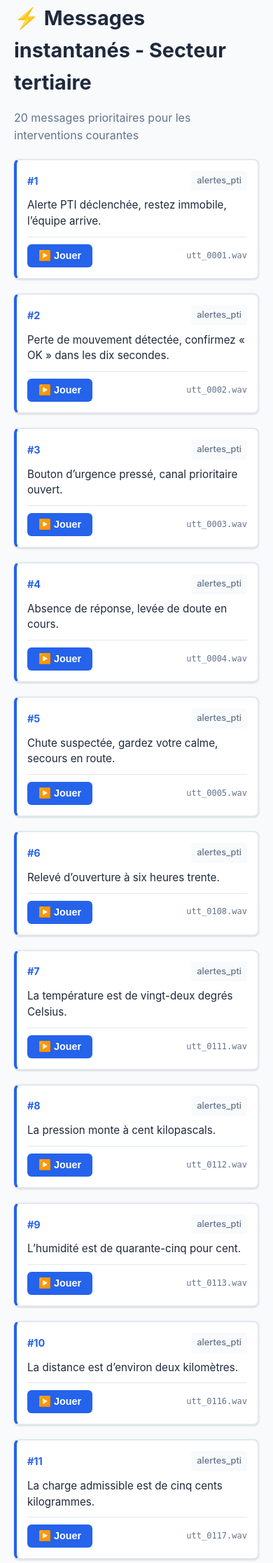
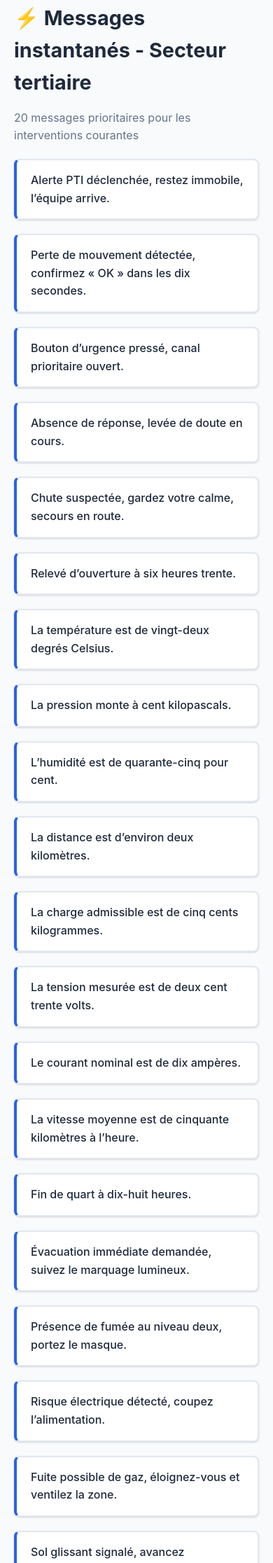
Before and after one commit to kryptonn76/coapserver, a Flask app: page /audio-library in a window 390 px wide. Shown: the part 624-2857 px from the top of the page at 70% size. Run offline with Flask 3, Linux system fonts and the light colour scheme; data that the repository does not hold is empty; parts of the project's set-up code (start-up, migrations or seed data) failed here and were passed over.

Commit message:
UI: Simplifier les cartes de messages - affichage minimaliste cliquable
- Retirer tous les éléments superflus des cartes (ID, catégorie, bouton, chemin)
- Garder uniquement le libellé du message
- Rendre toute la carte cliquable pour lancer la lecture
- Ajouter feedback visuel au clic (opacity, scale, couleur)
- Améliorer le design responsive et l'UX

L'interface est maintenant plus épurée et intuitive : un simple clic sur le libellé lance la lecture du message.

🤖 Generated with [Claude Code](https://claude.com/claude-code)

Co-Authored-By: Claude <noreply@anthropic.com>

```diff
--- a/static/audio_library.css
+++ b/static/audio_library.css
@@ -254,97 +254,38 @@ section h2 {
     gap: 20px;
 }
 
-/* Message Card */
+/* Message Card - Simplified clickable design */
 .message-card {
     background: var(--card-bg);
     border: 2px solid var(--border-color);
     border-radius: 8px;
-    padding: 15px;
+    padding: 16px 20px;
     box-shadow: var(--shadow);
-    transition: all 0.3s;
-    display: flex;
-    flex-direction: column;
-    gap: 10px;
+    transition: all 0.2s;
+    cursor: pointer;
+    user-select: none;
 }
 
 .message-card:hover {
+    background: var(--bg-color);
+    border-color: var(--primary-color);
     box-shadow: var(--shadow-lg);
     transform: translateY(-2px);
+}
+
+.message-card:active {
+    transform: scale(0.98);
 }
 
 .instant-card {
     border-left: 4px solid var(--primary-color);
 }
 
-.message-header {
-    display: flex;
-    justify-content: space-between;
-    align-items: center;
-    gap: 10px;
-}
-
-.message-id {
-    font-weight: 700;
-    color: var(--primary-color);
-    font-size: 0.9rem;
-}
-
-.message-category {
-    font-size: 0.8rem;
-    padding: 4px 8px;
-    background: var(--bg-color);
-    border-radius: 4px;
-    color: var(--text-secondary);
-    font-weight: 500;
-}
-
 .message-description {
     color: var(--text-primary);
-    font-size: 0.95rem;
-    line-height: 1.5;
-    flex: 1;
-}
-
-.message-actions {
-    display: flex;
-    align-items: center;
-    justify-content: space-between;
-    gap: 10px;
-    padding-top: 10px;
-    border-top: 1px solid var(--border-color);
-}
-
-.message-path {
-    font-size: 0.75rem;
-    color: var(--text-secondary);
-    font-family: monospace;
-    overflow: hidden;
-    text-overflow: ellipsis;
-    white-space: nowrap;
-    max-width: 180px;
-}
-
-.btn-play {
-    padding: 8px 16px;
-    background: var(--primary-color);
-    color: white;
-    border: none;
-    border-radius: 6px;
-    font-weight: 600;
-    cursor: pointer;
-    transition: all 0.3s;
-    font-size: 0.9rem;
-}
-
-.btn-play:hover {
-    background: #1d4ed8;
-    transform: scale(1.05);
-}
-
-.btn-play:disabled {
-    background: var(--text-secondary);
-    cursor: not-allowed;
-    transform: scale(1);
+    font-size: 1rem;
+    line-height: 1.6;
+    font-weight: 500;
 }
 
 /* Categories Section */
@@ -524,26 +465,24 @@ section h2 {
     background: var(--card-bg);
     border: 1px solid var(--border-color);
     border-radius: 6px;
-    padding: 10px;
+    padding: 12px 16px;
     transition: all 0.2s;
+    cursor: pointer;
+    user-select: none;
 }
 
 .track-card:hover {
+    background: var(--bg-color);
     border-color: var(--primary-color);
     box-shadow: var(--shadow);
 }
 
+.track-card:active {
+    transform: scale(0.98);
+}
+
 .track-card .message-description {
     font-size: 0.9rem;
-}
-
-.track-card .message-id {
-    font-size: 0.8rem;
-}
-
-.track-card .btn-play {
-    padding: 6px 12px;
-    font-size: 0.85rem;
 }
 
 /* Status Section */
--- a/static/audio_library.js
+++ b/static/audio_library.js
@@ -321,16 +321,12 @@ function createMessageCard(msg, isInstant = false) {
     const card = template.content.cloneNode(true).querySelector('.message-card');
 
     card.dataset.id = msg.id;
-    card.dataset.path = msg.path_full;
 
     if (isInstant) {
         card.classList.add('instant-card');
     }
 
-    card.querySelector('.message-id').textContent = `#${msg.id}`;
-    card.querySelector('.message-category').textContent = msg.category;
     card.querySelector('.message-description').textContent = msg.description;
-    card.querySelector('.message-path').textContent = msg.filename;
 
     return card;
 }
@@ -359,8 +355,7 @@ function createCategorySection(categoryKey, categoryData, metadata) {
 /**
  * Play a message on the selected node
  */
-async function playMessage(button) {
-    const card = button.closest('.message-card');
+async function playMessage(card) {
     const messageId = parseInt(card.dataset.id);
 
     if (!currentNode) {
@@ -369,8 +364,9 @@ async function playMessage(button) {
     }
 
     try {
-        button.disabled = true;
-        button.textContent = '⏳ Envoi...';
+        // Visual feedback
+        card.style.opacity = '0.6';
+        card.style.transform = 'scale(0.98)';
 
         const response = await fetch('/api/audio/play', {
             method: 'POST',
@@ -387,11 +383,14 @@ async function playMessage(button) {
 
         if (data.success) {
             updateStatus(`▶️ Lecture sur ${currentNode}: ${data.message}`);
-            button.textContent = '✓ Envoyé';
+
+            // Success feedback
+            card.style.backgroundColor = '#d4edda';
             setTimeout(() => {
-                button.textContent = '▶️ Jouer';
-                button.disabled = false;
-            }, 2000);
+                card.style.opacity = '1';
+                card.style.transform = 'scale(1)';
+                card.style.backgroundColor = '';
+            }, 1000);
         } else {
             throw new Error(data.error);
         }
@@ -399,8 +398,14 @@ async function playMessage(button) {
     } catch (error) {
         console.error('Failed to play message:', error);
         showError(`Erreur: ${error.message}`);
-        button.textContent = '▶️ Jouer';
-        button.disabled = false;
+
+        // Error feedback
+        card.style.backgroundColor = '#f8d7da';
+        setTimeout(() => {
+            card.style.opacity = '1';
+            card.style.transform = 'scale(1)';
+            card.style.backgroundColor = '';
+        }, 1000);
     }
 }
 
--- a/templates/audio_library.html
+++ b/templates/audio_library.html
@@ -87,16 +87,8 @@
 
     <!-- Template for message card -->
     <template id="message-card-template">
-        <div class="message-card" data-id="">
-            <div class="message-header">
-                <span class="message-id">#</span>
-                <span class="message-category"></span>
-            </div>
+        <div class="message-card" data-id="" onclick="playMessage(this)">
             <div class="message-description"></div>
-            <div class="message-actions">
-                <button class="btn-play" onclick="playMessage(this)">▶️ Jouer</button>
-                <span class="message-path"></span>
-            </div>
         </div>
     </template>
 
```
